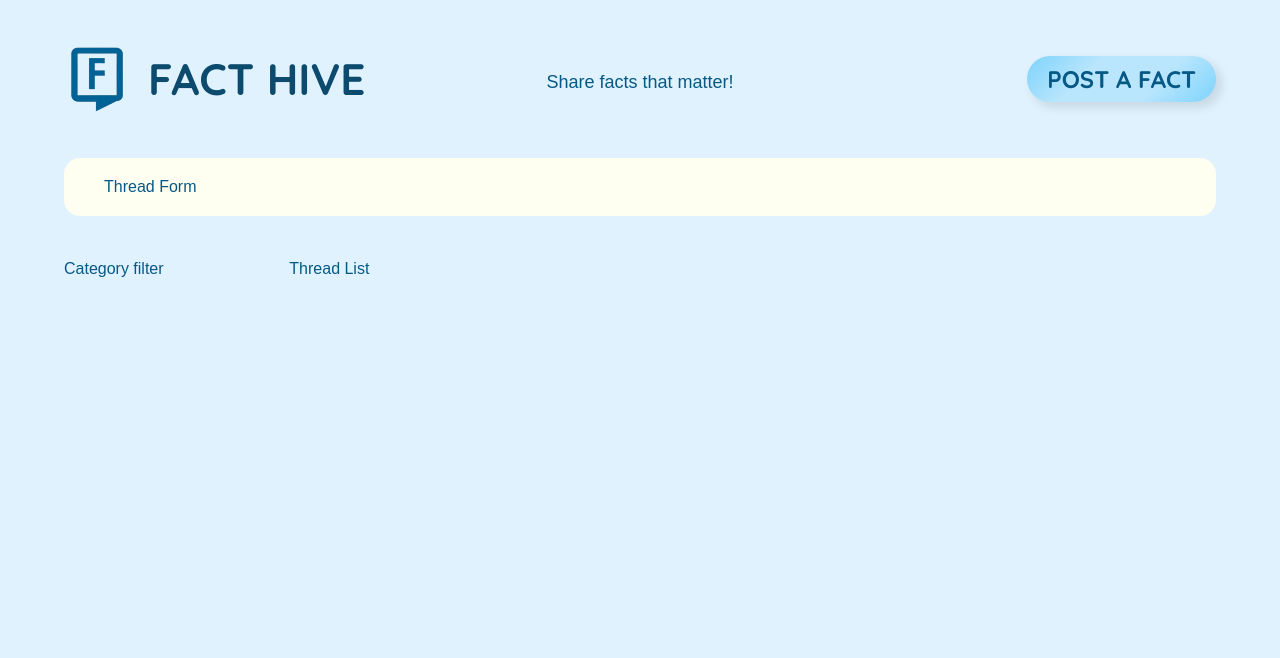
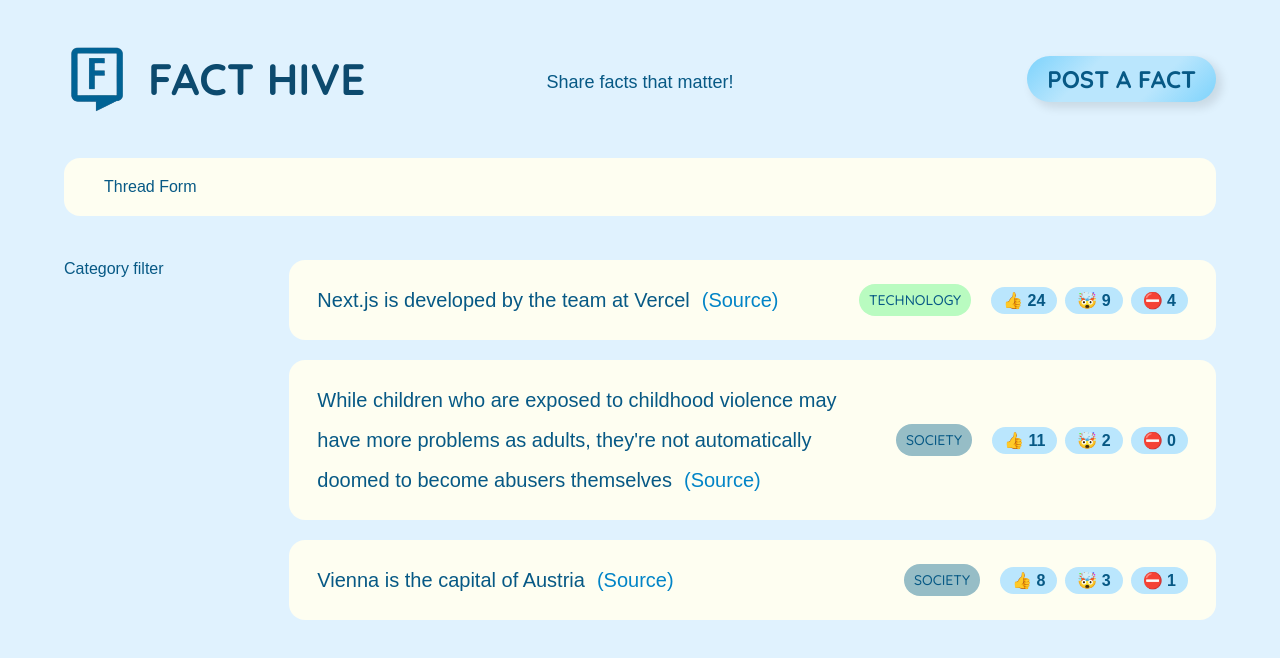
Before and after one commit to Salviavi/fact-hive, a React (Vite) app: page / in a window 1280 px wide. Shown: the top 658 px of the page. Built offline with nearby package versions, Linux system fonts and the light colour scheme; a web font is replaced by a local one.

Commit message:
mapping the thread with dummy data

```diff
--- a/src/App.jsx
+++ b/src/App.jsx
@@ -1,5 +1,47 @@
 import "./style.css";
 import logo from "./assets/FactHiveLogo.png";
+
+const CATEGORIES = [
+  { name: "technology", color: "#b9fbc0" },
+  { name: "science", color: "#cfbaf0" },
+  { name: "psychology", color: "#ffcfd2" },
+  { name: "society", color: "#96BDC6" },
+  { name: "history", color: "#FFDAB3" },
+];
+
+const initialFacts = [
+  {
+    id: 1,
+    text: "Next.js is developed by the team at Vercel",
+    source: "https://nextjs.org/governance",
+    category: "technology",
+    votesInteresting: 24,
+    votesMindblowing: 9,
+    votesFalse: 4,
+    createdIn: 2024,
+  },
+  {
+    id: 2,
+    text: "While children who are exposed to childhood violence may have more problems as adults, they're not automatically doomed to become abusers themselves",
+    source:
+      "https://developingchild.harvard.edu/resources/briefs/8-things-remember-child-development/",
+    category: "society",
+    votesInteresting: 11,
+    votesMindblowing: 2,
+    votesFalse: 0,
+    createdIn: 2023,
+  },
+  {
+    id: 3,
+    text: "Vienna is the capital of Austria",
+    source: "https://www.britannica.com/place/Vienna",
+    category: "society",
+    votesInteresting: 8,
+    votesMindblowing: 3,
+    votesFalse: 1,
+    createdIn: 2015,
+  },
+];
 
 function App() {
   return (
@@ -38,7 +80,44 @@ function CategoryFilter() {
 }
 
 function ThreadList() {
-  return <section>Thread List</section>;
+  // TEMPORARY
+  const facts = initialFacts;
+
+  return (
+    <section>
+      <ul className="facts-list">
+        {facts.map((fact) => {
+          const matchedCategory = CATEGORIES.find(
+            (cat) => cat.name === fact.category,
+          );
+
+          return (
+            <li key={fact.id} className="thread">
+              <p>
+                {fact.text}
+                <a className="link-source" href={fact.source} target="_blank">
+                  (Source)
+                </a>
+              </p>
+              <span
+                className="tag"
+                style={{
+                  backgroundColor: matchedCategory?.color || "#ccc",
+                }}
+              >
+                {fact.category}
+              </span>
+              <div className="vote-buttons">
+                <button>👍 {fact.votesInteresting}</button>
+                <button>🤯 {fact.votesMindblowing}</button>
+                <button>⛔ {fact.votesFalse}</button>
+              </div>
+            </li>
+          );
+        })}
+      </ul>
+    </section>
+  );
 }
 
 export default App;
```
